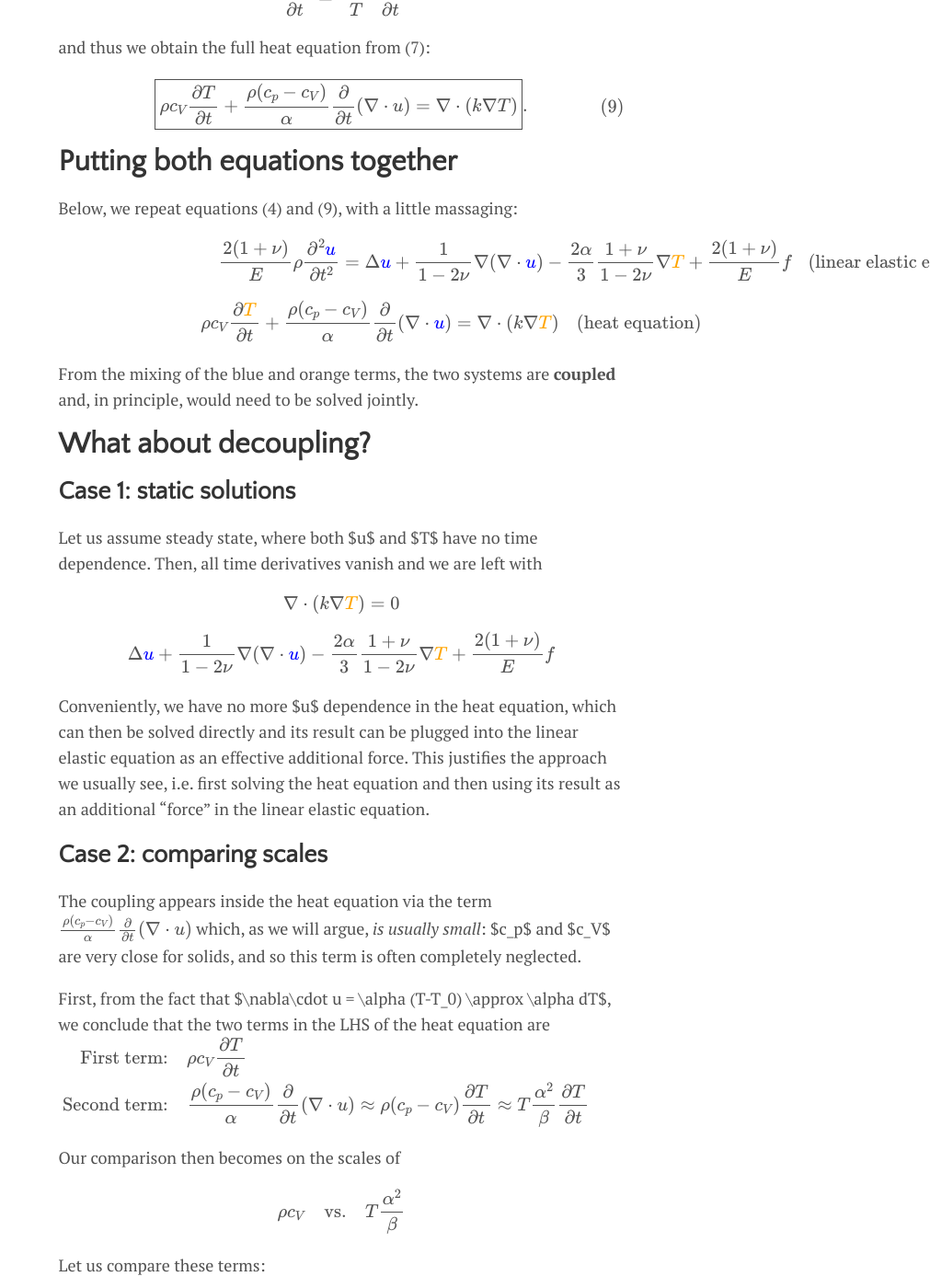
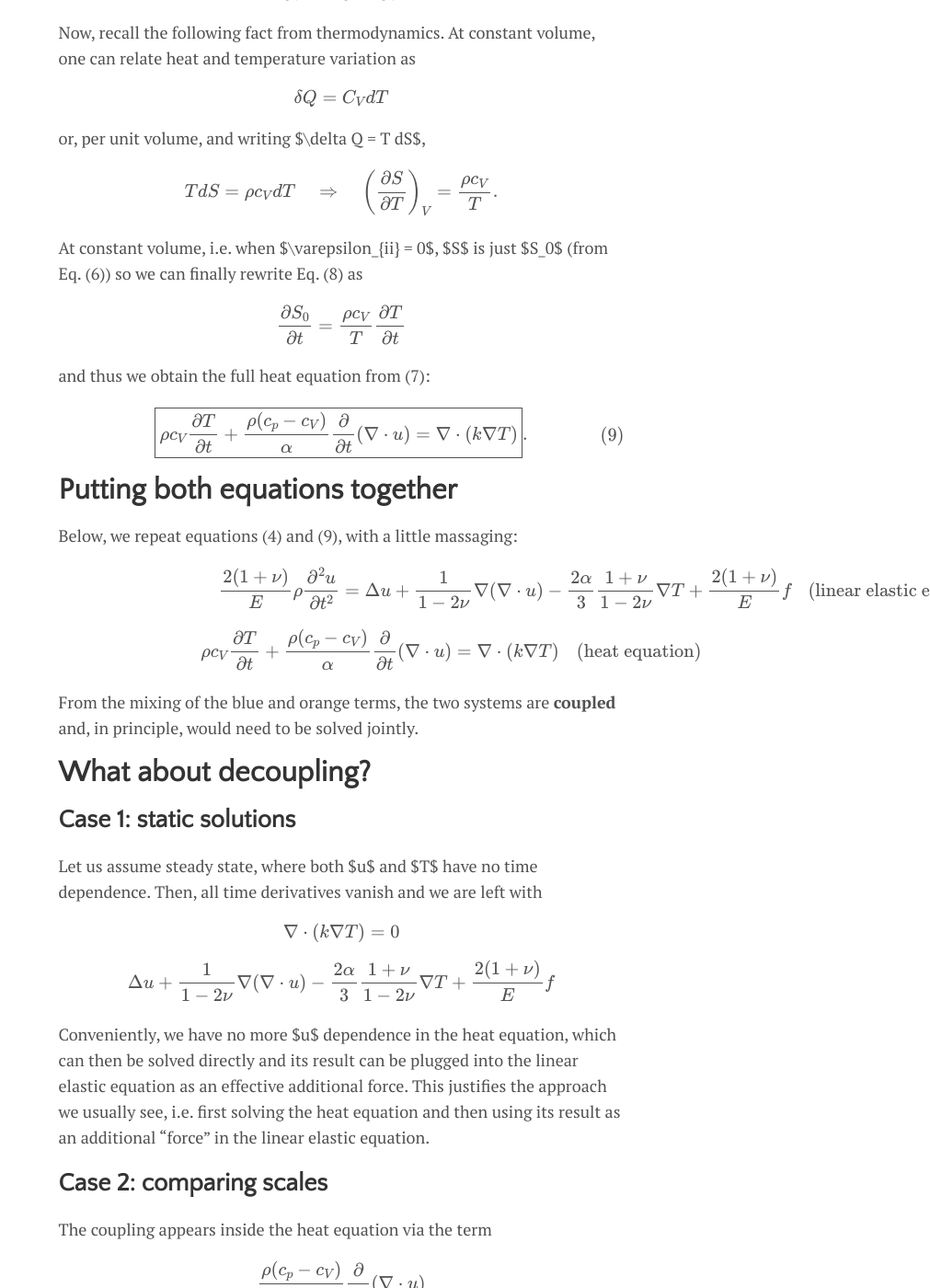
Before and after one commit to takeshimg92/takeshimg92.github.io, a Jekyll site: the page built from _posts/2024-08-16-thermoelasticity.md, in a window 1280 px wide and 1400 px high, scrolled down 6869 px. Shown: the whole window at 92% size, without its empty margins (269-1280 px from the left). Built offline with Jekyll 4.4.1, drawn with Linux system fonts in a browser that asks for light colours; formulas are drawn with MathJax 3; some of the changed text lies outside the part shown.

Commit message:
fixed bugs

```diff
--- a/_posts/2024-08-16-thermoelasticity.md
+++ b/_posts/2024-08-16-thermoelasticity.md
@@ -74,7 +72,7 @@
 $$a(T) \varepsilon_{ii}.$$
 Assuming temperature variations around $T_0$ to be small, we can expand the coefficient $a(T)$ to first order,
 
-$$F(\varepsilon, T)=F_0(T)\textcolor{blue}{-K\alpha (T-T_0) \varepsilon_{ii}} +  \frac \lambda 2 (\varepsilon_{ii})^2 + \mu \varepsilon_{ij} \varepsilon_{ij} + O(\varepsilon^3, (T-T_0)^2)\tag{2}$$
+$$F(\varepsilon, T)=F_0(T){-K\alpha (T-T_0) \varepsilon_{ii}} +  \frac \lambda 2 (\varepsilon_{ii})^2 + \mu \varepsilon_{ij} \varepsilon_{ij} + O(\varepsilon^3, (T-T_0)^2)\tag{2}$$
 
 Above, we chose to write the coefficient of $\varepsilon_{ii}$, with no loss of generality, as the bulk modulus $K$ times a factor $\alpha$ which is yet to be determined. This is a convenient choice since $K$ has units of pressure, and the free energy per unit volume has units of energy/volume = pressure as well. Since $\varepsilon_{ii}$ is unitless, we conclude $\alpha$ has units of inverse temperature.
 
@@ -100,7 +98,7 @@
 
 By writing out $\sigma$ as in Eq. (3), we can expand this equation as
 
-$$\boxed{\frac{2(1+\nu)}{E}\rho \frac{\partial^2 u}{\partial t^2}= \Delta u+\frac{1}{1-2\nu} \nabla(\nabla\cdot u)-\textcolor{orange}{\frac{2 \alpha}{3} \frac{1+\nu}{1-2\nu} \nabla T}  + \frac{2(1+\nu)}{E}f}\tag{4}$$
+$$\boxed{\frac{2(1+\nu)}{E}\rho \frac{\partial^2 u}{\partial t^2}= \Delta u+\frac{1}{1-2\nu} \nabla(\nabla\cdot u)-{\frac{2 \alpha}{3} \frac{1+\nu}{1-2\nu} \nabla T}  + \frac{2(1+\nu)}{E}f}\tag{4}$$
 
 where $E, \nu$ are Young's modulus and Poisson's ratio, respectively, and $u$ is the displacement field. The orange term denotes how temperature gradients affect the linear elastic equation.
 
@@ -121,6 +119,7 @@
 We can write the left-hand side as a function of entropy per unit volume as
 
 $$\frac{\delta Q}{dt}=\int_\Omega T\frac{\partial S}{\partial t} dx,$$
+
 from which we derive
 
 $$T \frac{\partial S}{\partial t}=\nabla\cdot(k\nabla T)\tag{5}$$
@@ -128,9 +127,11 @@
 Now, we want to get rid of entropy to find an equation for $T$. This can be done as follows. First, remember that, from Eq. (1), we had
 
 $$dF = -SdT + \sigma_{ij} d\varepsilon_{ij};$$
+
 it follows that
 
 $$S = -\left(\frac{\partial F}{\partial T}\right)_\varepsilon$$
+
 so we can compute the entropy directly from the free energy. Using Eq. (2), which we repeat here ignoring higher-order terms,
 
 $$F(\varepsilon, T)=F_0(T)-K\alpha (T-T_0) \varepsilon_{ii} + + \frac \lambda 2 (\varepsilon_{ii})^2 + \mu \varepsilon_{ij} \varepsilon_{ij}$$
@@ -142,6 +143,7 @@
 where $S_0 \equiv -\partial F_0/\partial T$. Entropy increases as the body expands, which is intuitive. Substituting this into Eq. (5) yields
 
 $$T \frac{\partial S_0}{\partial t}+ K \alpha T \frac{\partial(\nabla\cdot u) }{\partial t}=\nabla\cdot(k\nabla T).$$
+
 where we explicitly wrote $\varepsilon_{ii}$ in terms of the displacement field $u$.
 
 To further simplify this equation, we need a few ingredients. First, [Mayer's relation](https://en.wikipedia.org/wiki/Relations_between_heat_capacities#Relations) in the form
@@ -149,13 +151,17 @@
 $$c_p -c_V=\frac{T}{\rho}\frac{\alpha^2}{\beta}$$
 
 where $\alpha$ is the thermal expansion coefficient and $\beta = 1/K$ is called the isothermal compressibility. We can rewrite this as
+
 $$K\alpha T = \frac{\rho(c_p-c_V)}{\alpha}$$
+
 which is the term multiplying $\nabla\cdot u$ in the equation; hence
 
 $$T \frac{\partial S_0}{\partial t} + \frac{\rho (c_p - c_V)}{\alpha}  \frac{\partial}{\partial t}\nabla \cdot u = \nabla\cdot(k\nabla T).\tag{7}$$
 
 We note that
+
 $$\frac{\partial S_0}{\partial t}=\frac{\partial S_0}{\partial T} \frac{\partial T}{\partial t}.\tag{8}$$
+
 Now, recall the following fact from thermodynamics. At constant volume, one can relate heat and temperature variation as
 
 $$\delta Q = C_V dT$$
@@ -176,9 +182,9 @@
 
 Below, we repeat equations (4) and (9), with a little massaging:
 
-$$\frac{2(1+\nu)}{E}\rho \frac{\partial^2 \textcolor{blue}{u}}{\partial t^2}=  \Delta \textcolor{blue}{u}+\frac{1}{1-2\nu} \nabla(\nabla\cdot \textcolor{blue}{u})-\frac{2 \alpha}{3} \frac{1+\nu}{1-2\nu} \nabla \textcolor{orange}{T} +\frac{2(1+\nu)}{E}f\tag{linear elastic eq.}$$
+$$\frac{2(1+\nu)}{E}\rho \frac{\partial^2 {u}}{\partial t^2}=  \Delta {u}+\frac{1}{1-2\nu} \nabla(\nabla\cdot {u})-\frac{2 \alpha}{3} \frac{1+\nu}{1-2\nu} \nabla {T} +\frac{2(1+\nu)}{E}f\tag{linear elastic eq.}$$
 
-$$\rho c_V\frac{\partial \textcolor{orange}{T}}{\partial t} + \frac{\rho (c_p - c_V)}{\alpha} \frac{\partial}{\partial t}(\nabla \cdot \textcolor{blue}{u}) = \nabla\cdot(k\nabla \textcolor{orange}{T})\tag{heat equation}$$
+$$\rho c_V\frac{\partial {T}}{\partial t} + \frac{\rho (c_p - c_V)}{\alpha} \frac{\partial}{\partial t}(\nabla \cdot {u}) = \nabla\cdot(k\nabla {T})\tag{heat equation}$$
 
 From the mixing of the blue and orange terms, the two systems are **coupled** and, in principle, would need to be solved jointly.
 
@@ -188,19 +194,22 @@
 
 Let us assume steady state, where both $u$ and $T$ have no time dependence. Then, all time derivatives vanish and we are left with
 
-$$ \nabla\cdot(k\nabla \textcolor{orange}{T})=0$$
+$$ \nabla\cdot(k\nabla {T})=0$$
 
-$$ \Delta \textcolor{blue}{u}+\frac{1}{1-2\nu} \nabla(\nabla\cdot \textcolor{blue}{u})-\frac{2 \alpha}{3} \frac{1+\nu}{1-2\nu} \nabla \textcolor{orange}{T} +\frac{2(1+\nu)}{E}f$$
+$$ \Delta {u}+\frac{1}{1-2\nu} \nabla(\nabla\cdot {u})-\frac{2 \alpha}{3} \frac{1+\nu}{1-2\nu} \nabla {T} +\frac{2(1+\nu)}{E}f$$
 
 Conveniently, we have no more $u$ dependence in the heat equation, which can then be solved directly and its result can be plugged into the linear elastic equation as an effective additional force. This justifies the approach we usually see, i.e. first solving the heat equation and then using its result as an additional "force" in the linear elastic equation.
 
 ## Case 2: comparing scales
 
 The coupling appears inside the heat equation via the term
+
 $$ \frac{\rho (c_p - c_V)}{\alpha} \frac{\partial}{\partial t}(\nabla \cdot  u)$$
+
 which, as we will argue, *is usually small*: $c_p$ and $c_V$ are very close for solids, and so this term is often completely neglected.
 
 First, from the fact that $\nabla\cdot u = \alpha (T-T_0) \approx \alpha dT$, we conclude that the two terms in the LHS of the heat equation are
+
 $$\begin{align*}
 \text{First term:} & \quad \rho c_V \frac{\partial T}{\partial t}\\
 \text{Second term:} &\quad \frac{\rho(c_p-c_V)}{\alpha} \frac{\partial}{\partial t}(\nabla\cdot u) \approx \rho(c_p-c_V)\frac{\partial T}{\partial t} \approx T \frac{\alpha^2}{\beta} \frac{\partial T}{\partial t}
@@ -223,7 +232,9 @@
 | Copper   | 49.9                           | 0.0073                            | 3.45                              | 3,450,000              | 102,329                          | 3%    |
 
 Because of this, we can mostly neglect this term and stay with the decoupled heat equation
-$$\rho c_V\frac{\partial \textcolor{orange}{T}}{\partial t}=  \nabla\cdot(k\nabla \textcolor{orange}{T})$$
+
+$$\rho c_V\frac{\partial {T}}{\partial t}=  \nabla\cdot(k\nabla {T})$$
+
 whose result can then be plugged back into the linear elastic equation.
 
 # Conclusion
```
Also changed, not shown: other parts of _posts/2024-08-16-thermoelasticity.md (+1 -3 lines).
